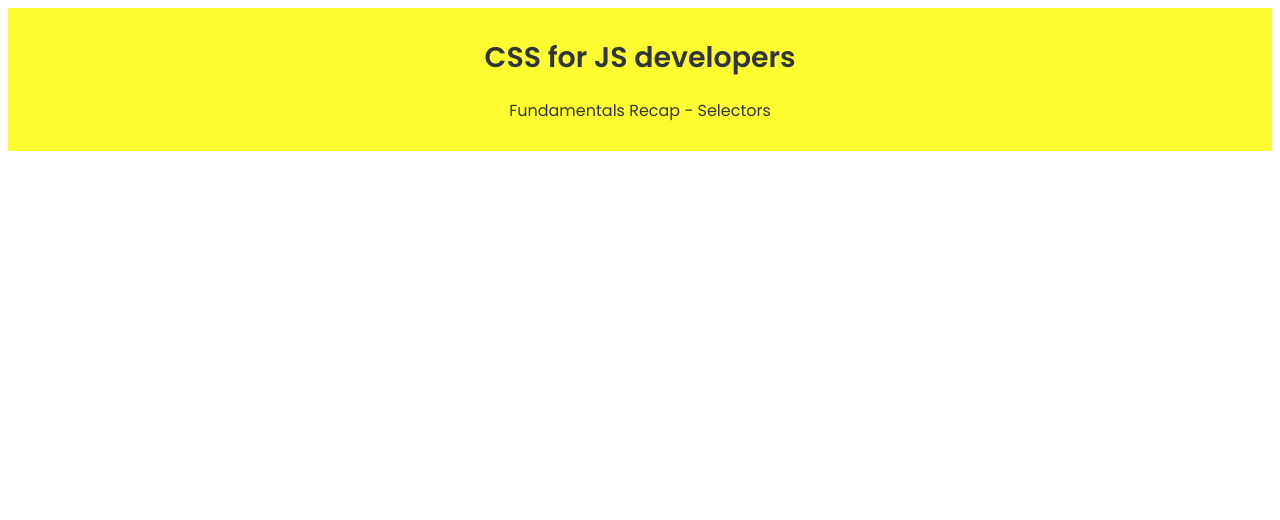
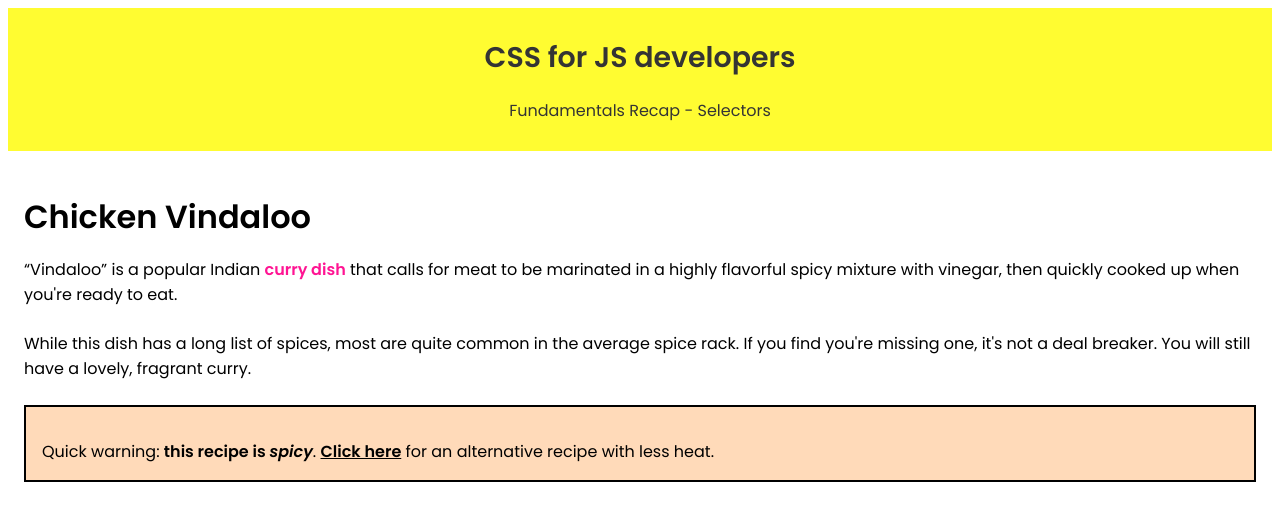
Before and after one commit to 9andresc/css-for-js, a Next.js app: page /exercises/fundamentals-recap/selectors in a window 1280 px wide. Shown: the top 520 px of the page. Built offline with nearby package versions, Linux system fonts and the light colour scheme.

Commit message:
feat: Selectors exercise completed

```diff
--- /dev/null
+++ b/views/exercises/fundamentals-recap/selectors/selectors.module.css
@@ -0,0 +1,38 @@
+.h2 {
+  font-size: 2rem;
+  margin-bottom: 1rem;
+}
+
+.p {
+  margin-bottom: 24px;
+}
+
+.article .a {
+  color: deeppink;
+  font-weight: bold;
+  text-decoration: none;
+}
+
+.article .a:hover {
+  text-decoration: underline;
+}
+
+.aside {
+  background: peachpuff;
+  border: 2px solid;
+  padding: 16px;
+}
+
+.aside .p:last-of-type {
+  margin-bottom: 0;
+}
+
+.aside .a {
+  color: black;
+  font-weight: bold;
+  text-decoration: underline;
+}
+
+.aside .a:hover {
+  text-decoration: none;
+}
--- a/views/exercises/fundamentals-recap/selectors/selectors.tsx
+++ b/views/exercises/fundamentals-recap/selectors/selectors.tsx
@@ -1,4 +1,6 @@
 import { Layout } from "~/components/layout";
+
+import styles from "./selectors.module.css";
 
 export function Selectors() {
   return (
@@ -6,6 +8,35 @@ export function Selectors() {
       headerDescription="Fundamentals Recap - Selectors"
       headerTitle="CSS for JS developers"
       pageTitle="Fundamentals Recap - Selectors // CSS for JS developers"
-    ></Layout>
+    >
+      <article className={styles.article}>
+        <h2 className={styles.h2}>Chicken Vindaloo</h2>
+        <p className={styles.p}>
+          “Vindaloo” is a popular Indian{" "}
+          <a className={styles.a} href="">
+            curry dish
+          </a>{" "}
+          that calls for meat to be marinated in a highly flavorful spicy mixture with vinegar, then quickly cooked up
+          when you&apos;re ready to eat.
+        </p>
+        <p className={styles.p}>
+          While this dish has a long list of spices, most are quite common in the average spice rack. If you find
+          you&apos;re missing one, it&apos;s not a deal breaker. You will still have a lovely, fragrant curry.
+        </p>
+        <aside className={styles.aside}>
+          <p className={styles.p}>
+            Quick warning:{" "}
+            <strong>
+              this recipe is <em>spicy</em>
+            </strong>
+            .{" "}
+            <a className={styles.a} href="">
+              Click here
+            </a>{" "}
+            for an alternative recipe with less heat.
+          </p>
+        </aside>
+      </article>
+    </Layout>
   );
 }
```
